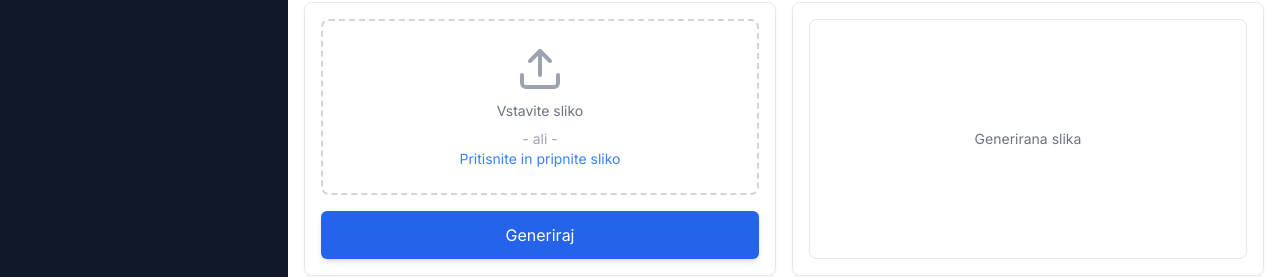
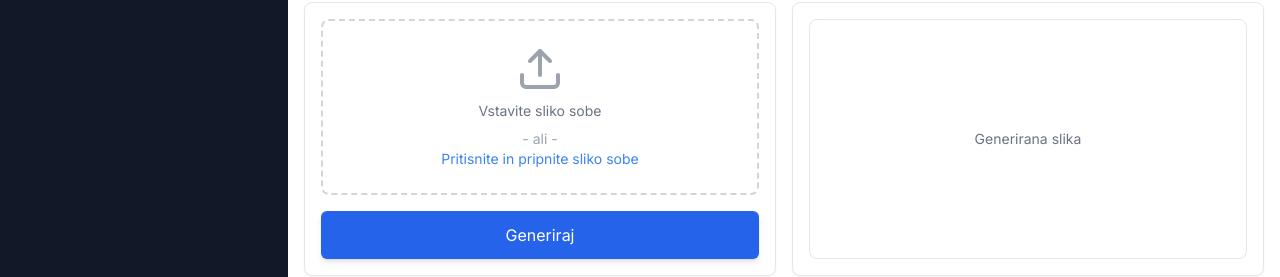
Before and after one commit to Prepadin/opremimesi, a Next.js app: page /image in a window 1280 px wide. Shown: the part 316-593 px from the top of the page. Built offline with nearby package versions, Linux system fonts and the light colour scheme; no server answers.

Commit message:
first commit

```diff
--- a/app/(dashboard)/(routes)/image/page.tsx
+++ b/app/(dashboard)/(routes)/image/page.tsx
@@ -187,9 +187,9 @@
               onClick={() => document.getElementById('fileInput')?.click()}
             >
               <Upload className="w-12 h-12 text-gray-400 mb-2" />
-              <p className="text-sm text-gray-500">Vstavite sliko</p>
+              <p className="text-sm text-gray-500">Vstavite sliko sobe</p>
               <p className="text-sm text-gray-400 mt-2">- ali -</p>
-              <p className="text-sm text-blue-500">Pritisnite in pripnite sliko</p>
+              <p className="text-sm text-blue-500">Pritisnite in pripnite sliko sobe</p>
               <input
                 id="fileInput"
                 type="file"
```
